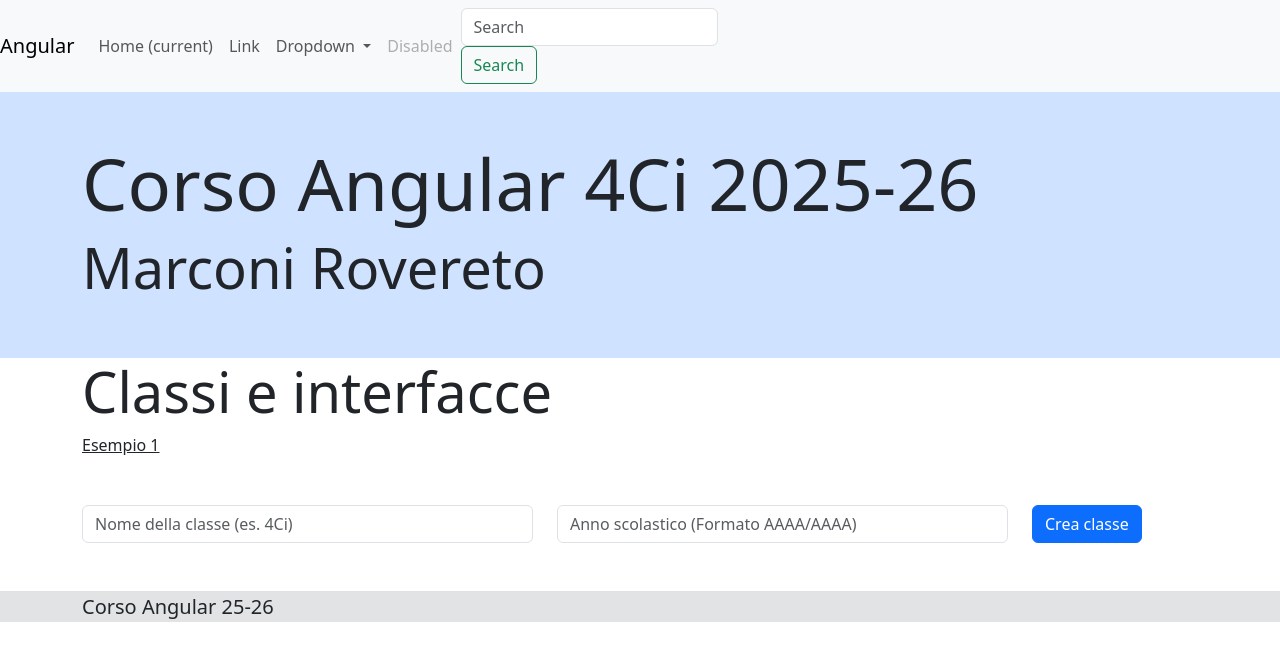
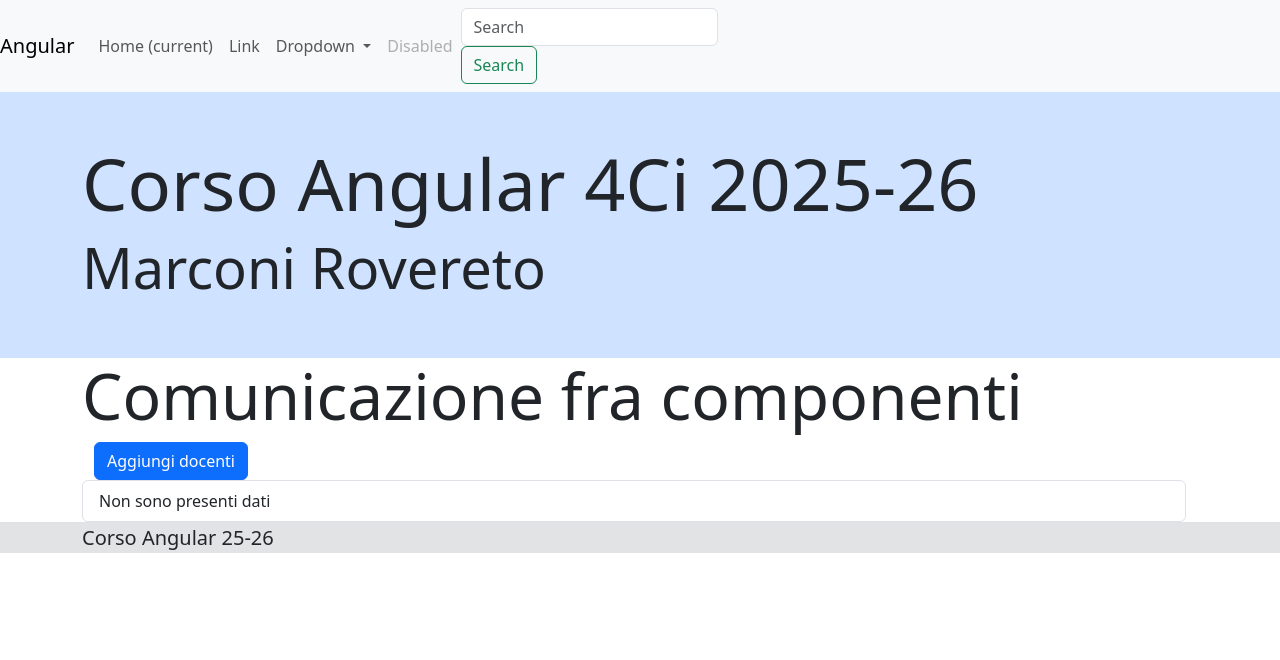
Before and after one commit to fsannicolo/4Ci2526-corso-angular, an Angular app in the folder corso-angular/: page / in a window 1280 px wide. Shown: the top 660 px of the page. Built offline with nearby package versions, Linux system fonts and the light colour scheme.

Commit message:
feat: aggiunta comunicazione tra componenti

```diff
--- a/corso-angular/src/app/app.html
+++ b/corso-angular/src/app/app.html
@@ -5,7 +5,8 @@
 <section class="container">
   <!-- <app-bindings></app-bindings> -->
   <!-- <app-structural-directives></app-structural-directives> -->
-   <app-classi-interfacce></app-classi-interfacce>
+  <!-- <app-classi-interfacce></app-classi-interfacce> -->
+  <app-comunicazione-tra-componenti></app-comunicazione-tra-componenti>
 </section>
 
 <app-footer></app-footer>
--- a/corso-angular/src/app/app.ts
+++ b/corso-angular/src/app/app.ts
@@ -6,10 +6,11 @@
 import { Footer } from './footer/footer';
 import { StructuralDirectives } from './structural-directives/structural-directives';
 import { ClassiInterfacce } from './classi-interfacce/classi-interfacce';
+import { ComunicazioneTraComponenti } from './comunicazione-tra-componenti/comunicazione-tra-componenti';
 
 @Component({
   selector: 'app-root',
-  imports: [RouterOutlet, Bindings, StructuralDirectives, ClassiInterfacce, NavBar, Header, Footer],
+  imports: [RouterOutlet, Bindings, StructuralDirectives, ClassiInterfacce, ComunicazioneTraComponenti, NavBar, Header, Footer],
   templateUrl: './app.html',
   styleUrl: './app.css'
 })
--- a/corso-angular/src/app/classi-interfacce/classi-interfacce.html
+++ b/corso-angular/src/app/classi-interfacce/classi-interfacce.html
@@ -80,4 +80,9 @@
             </div>
         }
     </div>
+
+    <p><u>Esempio 2</u></p>
+    <div>
+        <!-- visualizzazione dati del docente -->
+    </div>
 </div>
--- a/corso-angular/src/app/classi-interfacce/classi-interfacce.ts
+++ b/corso-angular/src/app/classi-interfacce/classi-interfacce.ts
@@ -1,7 +1,8 @@
-import { Component, signal, WritableSignal } from '@angular/core';
+import { Component, OnInit, signal, WritableSignal } from '@angular/core';
 import { ClasseScolastica } from './classe-scolastica';
 import { Studente } from './studente';
 import { timer } from 'rxjs';
+import { IDocente } from './i-docente';
 
 @Component({
   selector: 'app-classi-interfacce',
@@ -16,6 +17,15 @@
   classe: WritableSignal<ClasseScolastica | undefined> = signal(undefined);
   id: number = 1;
   visualizzaErrore: WritableSignal<string> = signal('');
+
+  // esempio uso interfacce
+  docente: WritableSignal<IDocente | undefined> = signal({
+    id: 1,
+    nome: 'Luca',
+    cognome: 'Boschi',
+    classi: ['3Bi', '4Bi', '5Bi'],
+    materie: ['Informatica']
+  });
 
   public creaClasse(nome: string, anno: string) {
 
--- /dev/null
+++ b/corso-angular/src/app/classi-interfacce/i-docente.ts
@@ -0,0 +1,7 @@
+export interface IDocente {
+    id: number;
+    nome: string;
+    cognome: string;
+    materie: string[];
+    classi: string[];
+}
--- /dev/null
+++ b/corso-angular/src/app/comunicazione-tra-componenti/comunicazione-tra-componenti.html
@@ -0,0 +1,9 @@
+<h1 class="display-3">
+    Comunicazione fra componenti
+</h1>
+<div class="container">
+    <div>
+        <button class="btn btn-primary" (click)="aggiungiDocenti()">Aggiungi docenti</button>
+    </div>
+    <app-visualizza-elenco [dati]="docenti()"></app-visualizza-elenco>
+</div>
--- /dev/null
+++ b/corso-angular/src/app/comunicazione-tra-componenti/comunicazione-tra-componenti.ts
@@ -0,0 +1,23 @@
+import { Component, signal, WritableSignal } from '@angular/core';
+import { VisualizzaElenco } from './visualizza-elenco/visualizza-elenco';
+import { IDocente } from '../classi-interfacce/i-docente';
+
+@Component({
+  selector: 'app-comunicazione-tra-componenti',
+  imports: [VisualizzaElenco],
+  templateUrl: './comunicazione-tra-componenti.html',
+  styleUrl: './comunicazione-tra-componenti.css'
+})
+export class ComunicazioneTraComponenti {
+  docenti: WritableSignal<IDocente[]> = signal([]);
+
+  aggiungiDocenti(): void {
+    this.docenti.set([
+      {id: 1, cognome: 'Boschi', nome: 'Luca', classi: [], materie: []},
+      {id: 2, cognome: 'Festi', nome: 'Claudo', classi: [], materie: []},
+      {id: 3, cognome: 'Trentini', nome: 'Andrea', classi: [], materie: []},
+      {id: 4, cognome: 'Sannicolò', nome: 'Federico', classi: [], materie: []},
+      {id: 5, cognome: 'Tairovski', nome: 'Denis', classi: [], materie: []},
+    ])
+  }
+}
--- /dev/null
+++ b/corso-angular/src/app/comunicazione-tra-componenti/visualizza-elenco/visualizza-elenco.html
@@ -0,0 +1,10 @@
+<div class="row">
+    <ul class="list-group">
+        @for(docente of dati(); track docente.id) {
+            <li class="list-group-item">{{docente.nome}} {{docente.cognome}}</li>
+        }
+        @empty {
+            <li class="list-group-item">Non sono presenti dati</li>
+        }
+    </ul>
+</div>
--- /dev/null
+++ b/corso-angular/src/app/comunicazione-tra-componenti/visualizza-elenco/visualizza-elenco.ts
@@ -0,0 +1,13 @@
+import { Component, input } from '@angular/core';
+import { IDocente } from '../../classi-interfacce/i-docente';
+
+@Component({
+  selector: 'app-visualizza-elenco',
+  imports: [],
+  templateUrl: './visualizza-elenco.html',
+  styleUrl: './visualizza-elenco.css'
+})
+export class VisualizzaElenco {
+  // indico che il componente in input riceve un array di docenti
+  dati = input.required<IDocente[]>();
+}
```
Also changed, not shown: corso-angular/src/app/classi-interfacce/interfacce.ts (added, +52 -0 lines), corso-angular/src/app/comunicazione-tra-componenti/comunicazione-tra-componenti.css (added), corso-angular/src/app/comunicazione-tra-componenti/visualizza-elenco/visualizza-elenco.css (added), 2 other files (tests, documents, lock files or other folders).
